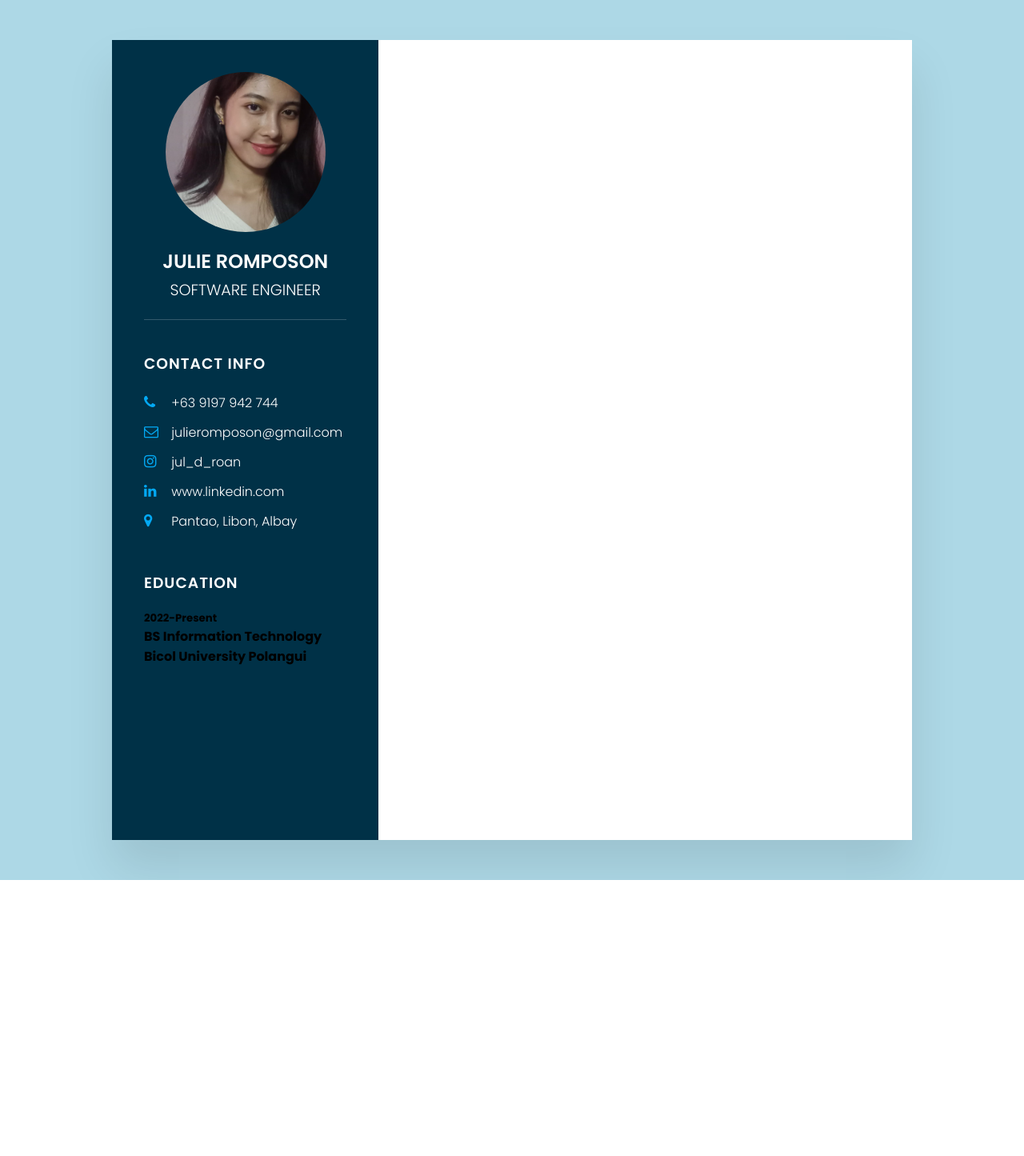
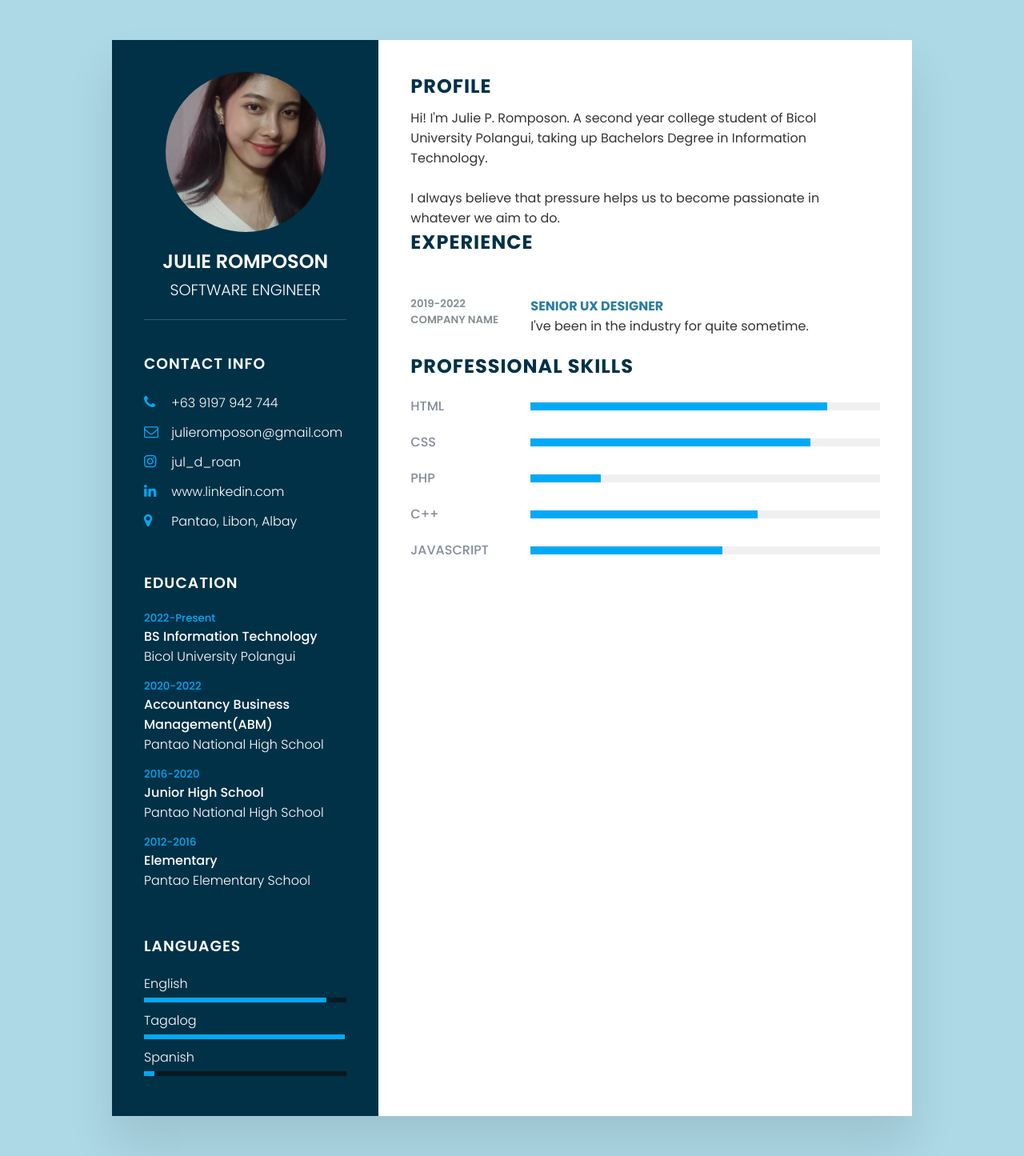
Before and after one commit to jleiprrb/2024_BSIT-2B_Eligere_Julie-Pernecita-Romposon, a PHP site: page /resume.html in a window 1280 px wide. Shown: the whole page at 80% size. Before the commit the page ends 1100 px from the top, so only its background shows below. Run offline with PHP 8.4, Linux system fonts and the light colour scheme.

Commit message:
Add files via upload

```diff
--- a/resume.html
+++ b/resume.html
@@ -49,14 +49,104 @@
                         <h4>BS Information Technology</h4>
                         <h4>Bicol University Polangui</h4>
                     </li>
+                    <li>
+                        <h5>2020-2022</h5>
+                        <h4>Accountancy Business Management(ABM)</h4>
+                        <h4>Pantao National High School</h4>
+                    </li>
+                    <li>
+                        <h5>2016-2020</h5>
+                        <h4>Junior High School</h4>
+                        <h4>Pantao National High School</h4>
+                    </li>
+                    <li>
+                        <h5>2012-2016</h5>
+                        <h4>Elementary</h4>
+                        <h4>Pantao Elementary School</h4>
+                    </li>
                 </ul>
             </div>
 
+            <div class="contactInfo language">
+                <h3 class="title">Languages</h3>
+                <ul>
+                    <li>
+                        <span class="text">English</span>
+                        <span class="percent">
+                         <div style="width: 90%;"></div>
+                        </span>
+                    </li>
+                    <li>
+                        <span class="text">Tagalog</span>
+                        <span class="percent">
+                            <div style="width: 99%;"></div>
+                        </span>
+                    </li>
+                    <li>
+                        <span class="text">Spanish</span>
+                        <span class="percent">
+                            <div style="width: 5%;"></div>
+                        </span>
+                    </li>
+                </ul>
+            </div>
+        </div>
 
 
-        </div>
         <div class="right_side">
-            <!-- Add your content for the right side here -->
+            <div class="about">
+                <h2 class="title2">Profile</h2>
+                <p>Hi! I'm Julie P. Romposon. A second year college student of Bicol University Polangui, taking up Bachelors Degree in Information Technology.
+                    <br> <br>I always believe that pressure helps us to become passionate in whatever we aim to do.</p>
+            <div class="about">
+                <h2 class="title2">Experience</h2>
+            </div>
+                <div class="box">
+                    <div class="year_company">
+                        <h5>2019-2022</h5>
+                        <h5>Company Name</h5>
+                    </div>
+                    <div class="text">
+                        <h4>Senior Ux Designer</h4>
+                        <p>I've been in the industry for quite sometime.</p>
+                    </div>
+                </div>
+
+                <div class="about skills">
+                    <h2 class="title2">Professional Skills</h2>
+                    <div class="box">
+                        <h4>Html</h4>
+                        <div class="percent">
+                            <div style="width: 85%;"></div>
+                        </div>
+                    </div>
+                    <div class="box">
+                        <h4>Css</h4>
+                        <div class="percent">
+                            <div style="width: 80%;"></div>
+                        </div>
+                    </div>
+                    <div class="box">
+                        <h4>php</h4>
+                        <div class="percent">
+                            <div style="width: 20%;"></div>
+                        </div>
+                    </div>
+                    <div class="box">
+                        <h4>c++</h4>
+                        <div class="percent">
+                            <div style="width: 65%;"></div>
+                        </div>
+                    </div>
+                    <div class="box">
+                        <h4>Javascript</h4>
+                        <div class="percent">
+                            <div style="width: 55%;"></div>
+                        </div>
+                    </div>
+                </div>
+            </div>
+
         </div>
     </div>
 </body>
--- a/style.css
+++ b/style.css
@@ -110,9 +110,120 @@ body {
     font-weight: 300;
 }
 
+.contactInfo.education li{
+    margin-bottom: 15px;
+}
+
+.contactInfo.education h5{
+    color: #03a9f4;
+    font-weight: 500;
+}
+
+.contactInfo.education h4:nth-child(2){
+    color: #fff;
+    font-weight: 500;
+}
+
+.contactInfo.education h4{
+    color: #fff;
+    font-weight: 300;
+}
+
+.contactInfo.language .percent{
+    position: relative;
+    width: 100%;
+    height: 6px;
+    background: #081921;
+    display: block;
+    margin-top: 5px;
+}
+
+.contactInfo.language .percent div{
+    position: absolute;
+    top: 0;
+    left: 0;
+    height: 100%;
+    background: #03a9f4;
+
+}
+
+
+
+
 
 .container .right_side {
     position: relative;
     background: #fff;
     padding: 40px;
 }
+
+.about{
+    margin-bottom: 50px;
+}
+
+.about:last-child{
+    margin-bottom: 0;
+}
+
+.title2{
+    color: #003147;
+    text-transform: uppercase;
+    letter-spacing: 1px;
+    margin-bottom: 10px;
+}
+
+p{
+    color: #333;
+}
+
+.about .box{
+    display: flex;
+    flex-direction: row;
+    margin: 20px 0;
+}
+
+.about .box .year_company{
+    min-width: 150px;
+}
+
+.about .box .year_company h5{
+    text-transform: uppercase;
+    color: #848c90;
+    font-weight: 600;
+}
+
+.about .box .text h4{
+    text-transform: uppercase;
+    color: #2a7da2;
+    font-size: 16px;
+}
+
+.skills .box{
+    position: relative;
+    width: 100%;
+    display: grid;
+    grid-template-columns: 150px 1fr;
+    justify-content: center;
+    align-items: center;
+}
+
+.skills .box h4{
+    text-transform: uppercase;
+    color: #848c99;
+    font-weight: 500;
+}
+
+.skills .box .percent{
+    position: relative;
+    width: 100%;
+    height: 10px;
+    background: #f0f0f0;
+}
+
+.skills .box .percent div{
+    position: absolute;
+    top: 0;
+    left: 0;
+    height: 100%;
+    background: #03a9f4;
+}
```
